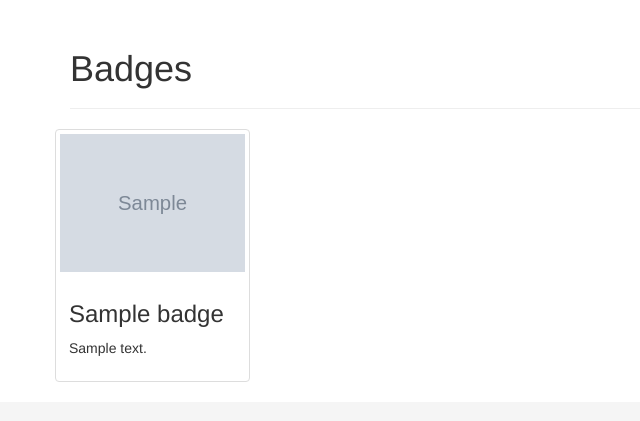
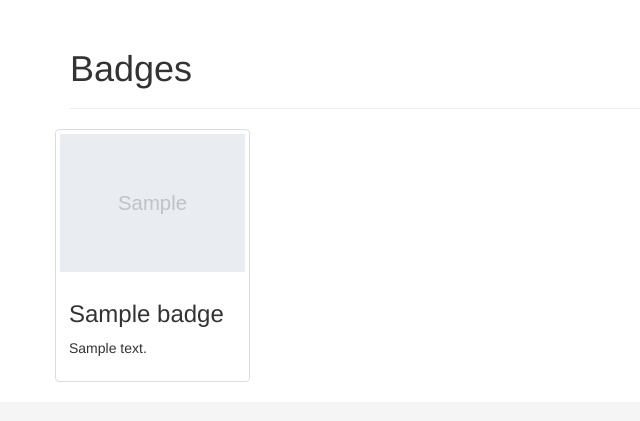
Before and after one commit to digisquare/digisquare, a CakePHP app: the page made by app/View/Badges/index.ctp in a window 1280 px wide. Shown: the part 51-472 px from the top of the page, without its empty margins (0-640 px from the left). Run offline with PHP 8.4 and a stand-in for CakePHP, Linux system fonts and the light colour scheme; the template is opened without the code that fills it: most values are stand-ins (such as "Sample title", 1, 10 or a date in 2020); grey boxes marked "Sample" are stand-in pictures; data that the repository does not hold is empty; some libraries are stand-ins or nearby versions.

Commit message:
Creation class notBadged for badge

```diff
--- a/app/View/Badges/index.ctp
+++ b/app/View/Badges/index.ctp
@@ -5,7 +5,7 @@
 	<div class="row">
 		<?php foreach ($badges as $badge): ?>
 			<div class="thumbnail col-md-2">
-		      <img src="../img/badges/<?php echo h($badge['Badge']['icon']); ?>" alt="...">
+		      <img src="../img/badges/<?php echo h($badge['Badge']['icon']); ?>" alt="..." class="notBadged">
 		      <div class="caption">
 		        <h3><?php echo h($badge['Badge']['name']); ?></h3>
 		        <p><?php echo h($badge['Badge']['description']); ?></p>
--- a/app/webroot/css/style.css
+++ b/app/webroot/css/style.css
@@ -11,3 +11,7 @@ html, body {
 	background-color: #f5f5f5;
 	padding: 10px;
 }
+
+.notBadged {
+	opacity:0.5;
+}
```
